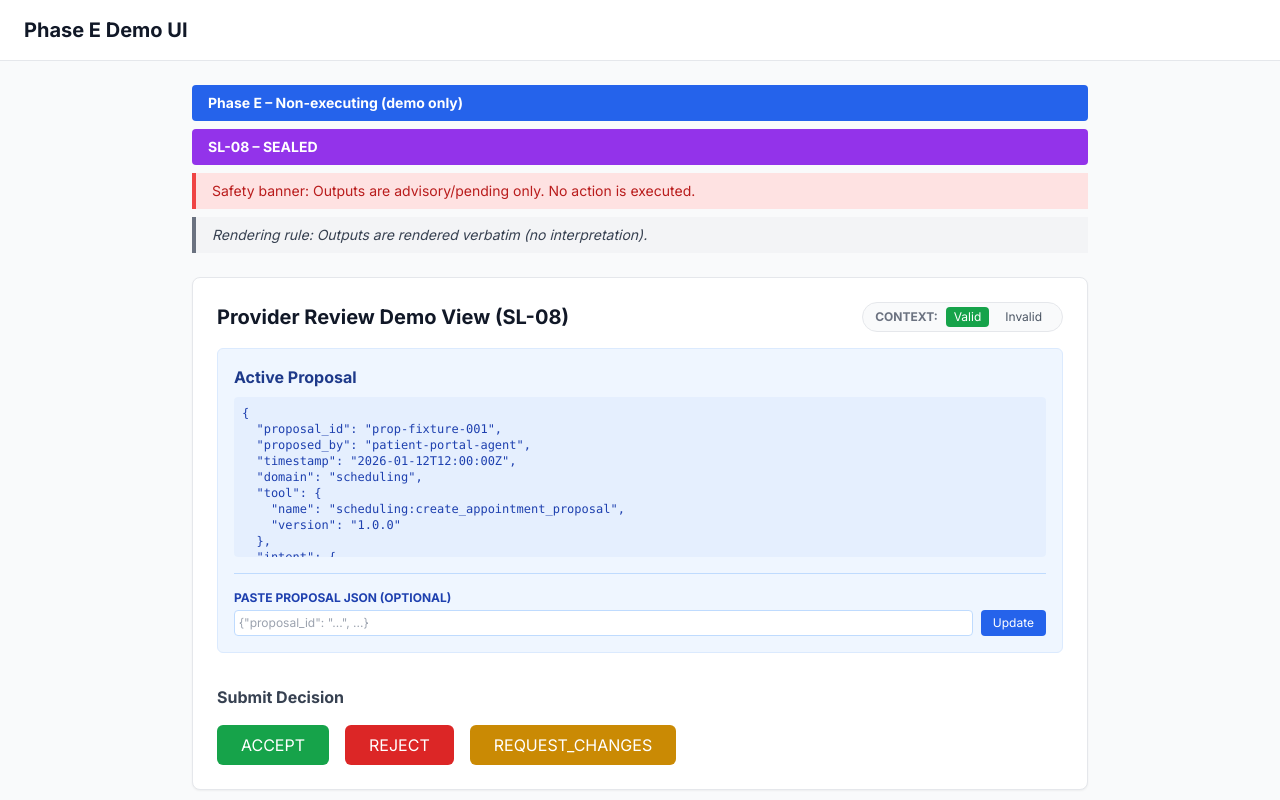
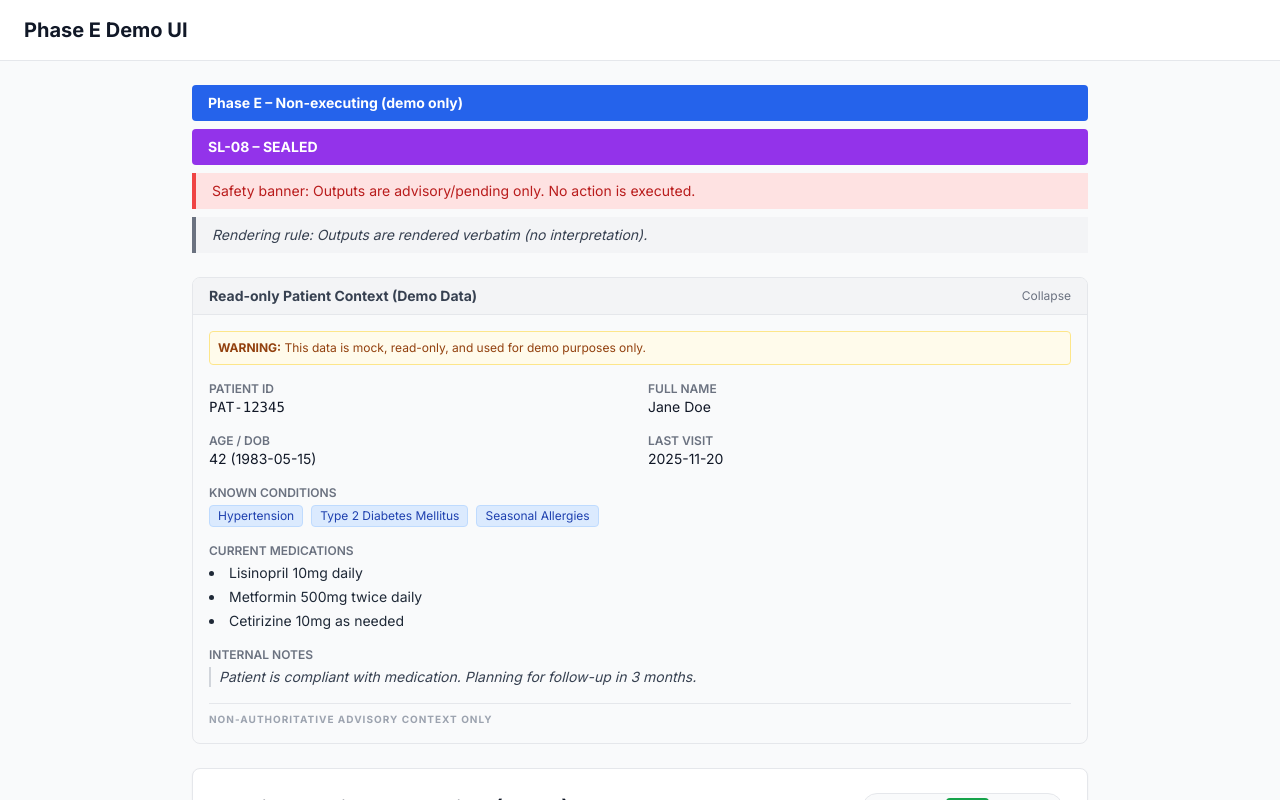
Before and after one commit to barhaughogda/zenthea-platform, a Next.js app in the folder apps/phase-e-demo-ui/: page /provider in a window 1280 px wide. Shown: the top 800 px of the page. Built offline with nearby package versions, Linux system fonts and the light colour scheme.

Commit message:
feat(phase-m): add read-only patient context display (demo-only)

```diff
--- a/apps/phase-e-demo-ui/src/app/clinician/actions.ts
+++ b/apps/phase-e-demo-ui/src/app/clinician/actions.ts
@@ -2,15 +2,28 @@
 
 import { executeClinicalDrafting } from "@starter/patient-portal-agent/orchestration";
 import { MOCK_PATIENT_SESSION, MOCK_INVALID_PATIENT_SESSION, MOCK_CLINICIAN } from "@/lib/mocks";
+import { DEMO_PATIENT_CONTEXT } from "@/lib/demoPatientContext";
 
 export async function generateClinicalDraft(formData: FormData, useInvalidSession: boolean = false) {
-  const intent = formData.get("intent") as string;
+  const intentInput = formData.get("intent") as string;
   const structure = formData.get("structure") as string;
   const tone = formData.get("tone") as string;
 
-  if (!intent) {
+  if (!intentInput) {
     throw new Error("Intent is required");
   }
+
+  // Inject read-only context into the prompt construction
+  const intent = `
+AVAILABLE READ-ONLY PATIENT CONTEXT:
+${JSON.stringify(DEMO_PATIENT_CONTEXT, null, 2)}
+
+Do not infer, expand, or assume beyond this data.
+If information is missing, state uncertainty.
+
+USER INTENT:
+${intentInput}
+`.trim();
 
   const session = useInvalidSession ? MOCK_INVALID_PATIENT_SESSION : MOCK_PATIENT_SESSION;
 
--- a/apps/phase-e-demo-ui/src/app/clinician/page.tsx
+++ b/apps/phase-e-demo-ui/src/app/clinician/page.tsx
@@ -3,6 +3,8 @@
 import React, { useState } from "react";
 import { Banners } from "@/components/Banners";
 import { FailurePanel } from "@/components/FailurePanel";
+import { ContextPanel } from "@/components/ContextPanel";
+import { DEMO_PATIENT_CONTEXT } from "@/lib/demoPatientContext";
 import { generateClinicalDraft } from "./actions";
 import { ClinicalDraftingResponse } from "@starter/patient-portal-agent/orchestration/clinical-drafting-workflow";
 
@@ -50,6 +52,8 @@ export default function ClinicianPage() {
   return (
     <div className="max-w-4xl mx-auto">
       <Banners slice="SL-04" />
+
+      <ContextPanel context={DEMO_PATIENT_CONTEXT} />
 
       <div className="bg-white rounded-lg shadow-sm border border-gray-200 p-6">
         <div className="flex justify-between items-center mb-4">
--- a/apps/phase-e-demo-ui/src/app/patient/actions.ts
+++ b/apps/phase-e-demo-ui/src/app/patient/actions.ts
@@ -2,16 +2,29 @@
 
 import { executeSchedulingProposal } from "@starter/patient-portal-agent/orchestration";
 import { MOCK_PATIENT_SESSION, MOCK_INVALID_PATIENT_SESSION } from "@/lib/mocks";
+import { DEMO_PATIENT_CONTEXT } from "@/lib/demoPatientContext";
 
 export async function generateSchedulingProposal(formData: FormData, useInvalidSession: boolean = false) {
-  const intent = formData.get("intent") as string;
+  const intentInput = formData.get("intent") as string;
   const preferredTime = formData.get("preferredTime") as string;
   const appointmentType = formData.get("appointmentType") as string;
   const reason = formData.get("reason") as string;
 
-  if (!intent) {
+  if (!intentInput) {
     throw new Error("Intent is required");
   }
+
+  // Inject read-only context into the prompt construction
+  const intent = `
+AVAILABLE READ-ONLY PATIENT CONTEXT:
+${JSON.stringify(DEMO_PATIENT_CONTEXT, null, 2)}
+
+Do not infer, expand, or assume beyond this data.
+If information is missing, state uncertainty.
+
+USER INTENT:
+${intentInput}
+`.trim();
 
   const session = useInvalidSession ? MOCK_INVALID_PATIENT_SESSION : MOCK_PATIENT_SESSION;
 
--- a/apps/phase-e-demo-ui/src/app/patient/page.tsx
+++ b/apps/phase-e-demo-ui/src/app/patient/page.tsx
@@ -3,6 +3,8 @@
 import React, { useState } from "react";
 import { Banners } from "@/components/Banners";
 import { FailurePanel } from "@/components/FailurePanel";
+import { ContextPanel } from "@/components/ContextPanel";
+import { DEMO_PATIENT_CONTEXT } from "@/lib/demoPatientContext";
 import { generateSchedulingProposal } from "./actions";
 import { SchedulingProposalResponse } from "@starter/patient-portal-agent/orchestration/scheduling-proposal-workflow";
 
@@ -50,6 +52,8 @@ export default function PatientPage() {
   return (
     <div className="max-w-4xl mx-auto">
       <Banners slice="SL-07" />
+
+      {result && <ContextPanel context={DEMO_PATIENT_CONTEXT} />}
 
       <div className="bg-white rounded-lg shadow-sm border border-gray-200 p-6">
         <div className="flex justify-between items-center mb-4">
--- a/apps/phase-e-demo-ui/src/app/provider/page.tsx
+++ b/apps/phase-e-demo-ui/src/app/provider/page.tsx
@@ -3,6 +3,8 @@
 import React, { useState } from "react";
 import { Banners } from "@/components/Banners";
 import { FailurePanel } from "@/components/FailurePanel";
+import { ContextPanel } from "@/components/ContextPanel";
+import { DEMO_PATIENT_CONTEXT } from "@/lib/demoPatientContext";
 import { submitProviderDecision } from "./actions";
 import { ProviderReviewOutcome, ProviderReviewResponse } from "@starter/patient-portal-agent/orchestration/provider-review-workflow";
 
@@ -96,6 +98,8 @@ export default function ProviderPage() {
   return (
     <div className="max-w-4xl mx-auto">
       <Banners slice="SL-08" />
+
+      <ContextPanel context={DEMO_PATIENT_CONTEXT} />
 
       <div className="bg-white rounded-lg shadow-sm border border-gray-200 p-6">
         <div className="flex justify-between items-center mb-4">
--- /dev/null
+++ b/apps/phase-e-demo-ui/src/components/ContextPanel.tsx
@@ -0,0 +1,88 @@
+"use client";
+
+import React, { useState } from "react";
+import { PatientContext } from "@/lib/demoPatientContext";
+
+interface ContextPanelProps {
+  context: PatientContext;
+}
+
+export function ContextPanel({ context }: ContextPanelProps) {
+  const [isExpanded, setIsExpanded] = useState(true);
+
+  return (
+    <div className="bg-gray-50 border border-gray-200 rounded-lg overflow-hidden mb-6">
+      <button
+        onClick={() => setIsExpanded(!isExpanded)}
+        className="w-full flex justify-between items-center px-4 py-2 bg-gray-100 border-b border-gray-200 hover:bg-gray-200 transition-colors"
+      >
+        <span className="text-sm font-bold text-gray-700">
+          Read-only Patient Context (Demo Data)
+        </span>
+        <span className="text-xs text-gray-500">
+          {isExpanded ? "Collapse" : "Expand"}
+        </span>
+      </button>
+
+      {isExpanded && (
+        <div className="p-4 space-y-4">
+          <div className="bg-amber-50 border border-amber-200 p-2 rounded text-xs text-amber-800">
+            <strong>WARNING:</strong> This data is mock, read-only, and used for demo purposes only.
+          </div>
+
+          <div className="grid grid-cols-2 gap-4 text-sm">
+            <div>
+              <label className="block text-xs font-semibold text-gray-500 uppercase">Patient ID</label>
+              <div className="text-gray-900 font-mono">{context.patientId}</div>
+            </div>
+            <div>
+              <label className="block text-xs font-semibold text-gray-500 uppercase">Full Name</label>
+              <div className="text-gray-900">{context.fullName}</div>
+            </div>
+            <div>
+              <label className="block text-xs font-semibold text-gray-500 uppercase">Age / DOB</label>
+              <div className="text-gray-900">{context.age} ({context.dateOfBirth})</div>
+            </div>
+            <div>
+              <label className="block text-xs font-semibold text-gray-500 uppercase">Last Visit</label>
+              <div className="text-gray-900">{context.lastVisitDate}</div>
+            </div>
+          </div>
+
+          <div>
+            <label className="block text-xs font-semibold text-gray-500 uppercase mb-1">Known Conditions</label>
+            <div className="flex flex-wrap gap-2">
+              {context.knownConditions.map((condition, i) => (
+                <span key={i} className="bg-blue-100 text-blue-800 px-2 py-0.5 rounded text-xs border border-blue-200">
+                  {condition}
+                </span>
+              ))}
+            </div>
+          </div>
+
+          <div>
+            <label className="block text-xs font-semibold text-gray-500 uppercase mb-1">Current Medications</label>
+            <ul className="list-disc list-inside text-sm text-gray-800 space-y-1">
+              {context.currentMedications.map((med, i) => (
+                <li key={i}>{med}</li>
+              ))}
+            </ul>
+          </div>
+
+          {context.notes && (
+            <div>
+              <label className="block text-xs font-semibold text-gray-500 uppercase mb-1">Internal Notes</label>
+              <div className="text-sm text-gray-700 italic border-l-2 border-gray-300 pl-2">
+                {context.notes}
+              </div>
+            </div>
+          )}
+
+          <div className="pt-2 border-t border-gray-200 text-[10px] text-gray-400 uppercase tracking-widest font-bold">
+            NON-AUTHORITATIVE ADVISORY CONTEXT ONLY
+          </div>
+        </div>
+      )}
+    </div>
+  );
+}
--- /dev/null
+++ b/apps/phase-e-demo-ui/src/lib/demoPatientContext.ts
@@ -0,0 +1,36 @@
+/**
+ * DEMO ONLY — READ-ONLY — NON-AUTHORITATIVE
+ *
+ * This file contains a static, read-only patient context fixture for demo purposes.
+ * It is used to grounded the non-executing assistant in a realistic patient context.
+ */
+
+export interface PatientContext {
+  patientId: string;
+  fullName: string;
+  age: number;
+  dateOfBirth: string;
+  lastVisitDate: string;
+  knownConditions: string[];
+  currentMedications: string[];
+  notes?: string;
+}
+
+export const DEMO_PATIENT_CONTEXT: PatientContext = {
+  patientId: "PAT-12345",
+  fullName: "Jane Doe",
+  age: 42,
+  dateOfBirth: "1983-05-15",
+  lastVisitDate: "2025-11-20",
+  knownConditions: [
+    "Hypertension",
+    "Type 2 Diabetes Mellitus",
+    "Seasonal Allergies"
+  ],
+  currentMedications: [
+    "Lisinopril 10mg daily",
+    "Metformin 500mg twice daily",
+    "Cetirizine 10mg as needed"
+  ],
+  notes: "Patient is compliant with medication. Planning for follow-up in 3 months."
+};
```
